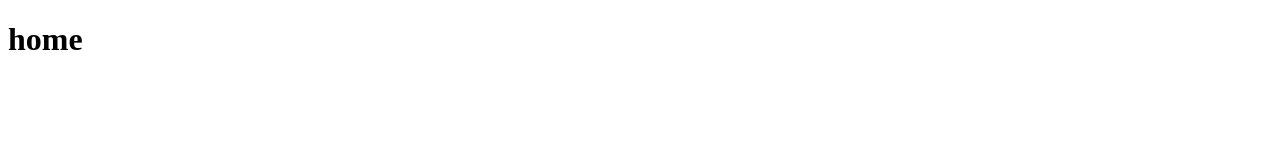
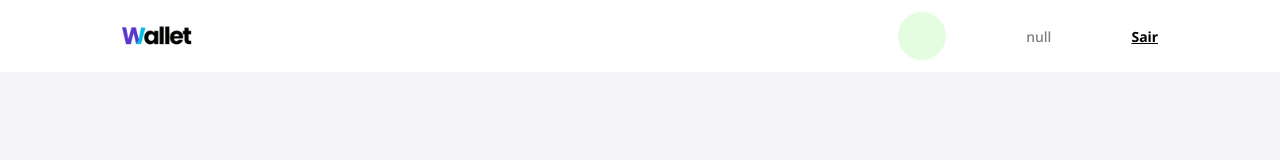
Before and after one commit to RodrigoAJF/Walle-app-FrontEnd, a plain HTML site: page src/pages/home/index.html in a window 1280 px wide. Drawn offline with Linux system fonts and the light colour scheme.

Commit message:
feat: implement header on page.

```diff
--- a/src/pages/home/index.html
+++ b/src/pages/home/index.html
@@ -2,9 +2,19 @@
 <html>
   <head>
     <title>Wallet Ap Home</title>
+    <link rel="stylesheet" href="styles.css" />
+    <link rel="stylesheet" href="../../../styles.css" />
     <script src="index.js"></script>
   </head>
-  <div>
-    <h1>home</h1>
+  <div class="home-content-container">
+    <div class="navbar">
+      <img class="logo-navbar" src="../../img/logo.png" alt="Logo Wallet App" />
+      <div id="navbar-user-container" class="navbar-user-container">
+        <div id="navbar-user-avatar" class="navbar-user-avatar"></div>
+      </div>
+    </div>
+    <body>
+      <h1>Home</h1>
+    </body>
   </div>
 </html>
--- a/src/pages/home/index.js
+++ b/src/pages/home/index.js
@@ -1,4 +1,29 @@
+const onloadUserInfo = () => {
+  const email = localStorage.getItem("@WalletApp:userEmail");
+  const name = localStorage.getItem("@WalletApp:userName");
+
+  const navbarUseInfo = document.getElementById("navbar-user-container");
+  const navbarUserAvatar = document.getElementById("navbar-user-avatar");
+
+  //add user email.
+  const emailElement = document.createElement("p");
+  const emailText = document.createTextNode(email);
+  emailElement.appendChild(emailText);
+  navbarUseInfo.appendChild(emailElement);
+
+  //add logout link.
+  const logoutElement = document.createElement("a");
+  const logoutText = document.createTextNode("Sair");
+  logoutElement.appendChild(logoutText);
+  navbarUseInfo.appendChild(logoutElement);
+
+  //add user first letter inside avatar.
+  const nameElement = document.createElement("h3");
+  const nameText = document.createTextNode(name.charAt(0));
+  nameElement.appendChild(nameText);
+  navbarUserAvatar.appendChild(nameElement);
+};
+
 window.onload = () => {
-  const email = localStorage.getItem("@WalletApp:userEmail");
-  console.log(email);
+  onloadUserInfo();
 };
--- /dev/null
+++ b/src/pages/home/styles.css
@@ -0,0 +1,49 @@
+.home-content-container {
+  display: flex;
+  flex-direction: column;
+  align-items: flex-start;
+  justify-content: flex-start;
+  width: 100vw;
+  height: 100vh;
+  background-color: #f4f4f9;
+}
+
+.navbar {
+  width: 100vw;
+  background-color: #ffffff;
+  height: 72px;
+  display: flex;
+  flex-direction: row;
+  align-items: center;
+  justify-content: space-between;
+  position: fixed;
+  top: 0px;
+  right: 0px;
+  left: 0px;
+  padding: 24px 122px;
+  box-sizing: border-box;
+}
+
+.logo-navbar {
+  height: 24px;
+  width: auto;
+}
+
+.navbar-user-container {
+  display: flex;
+  flex-direction: row;
+  align-items: center;
+  justify-content: space-between;
+  width: 260px;
+  height: 100%;
+}
+
+.navbar-user-avatar {
+  display: flex;
+  align-items: center;
+  justify-content: center;
+  height: 48px;
+  width: 48px;
+  border-radius: 24px;
+  background-color: #e4fde1;
+}
```
Also changed, not shown: src/pages/register/index.html (+1 -1 lines).
